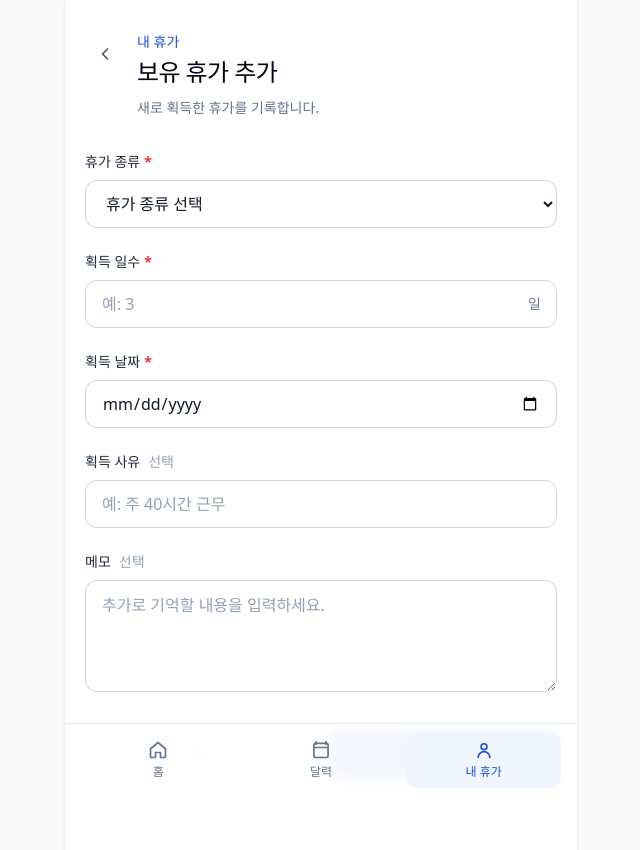
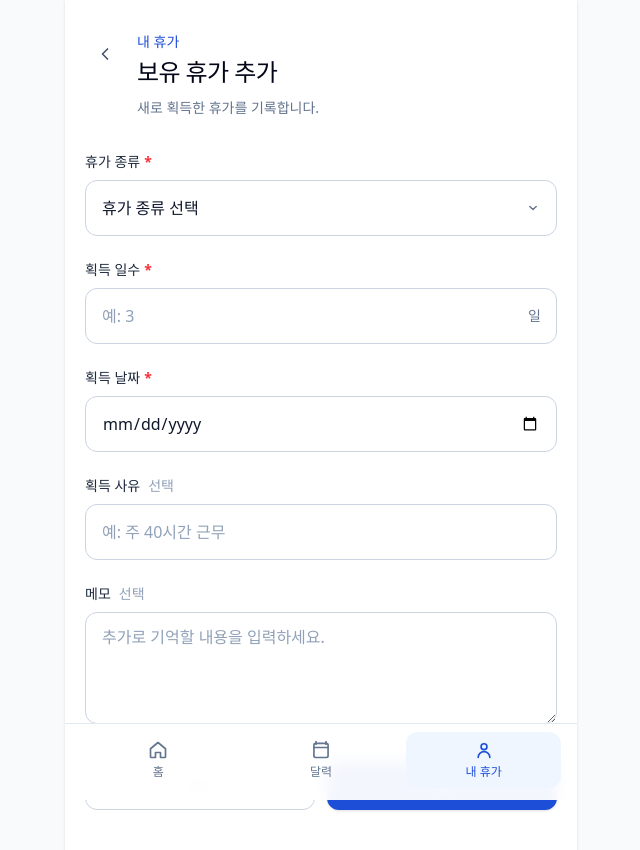
Before and after one commit to ldrugsnw/airforce_calandar, a React (Vite) app: page /leave/new in a window 1280 px wide. Shown: the top 850 px of the page, without its empty margins (319-959 px from the left). Built offline with nearby package versions, Linux system fonts and the light colour scheme.

Commit message:
fix: iPad 폼 입력 너비와 날짜 정렬 개선

```diff
--- a/src/components/LeaveGrantForm.tsx
+++ b/src/components/LeaveGrantForm.tsx
@@ -74,9 +74,10 @@ export function LeaveGrantForm({
   return (
     <form className="mt-8 space-y-6" noValidate onSubmit={handleSubmit}>
       <Field label="휴가 종류" required error={errors.type}>
+        <div className="relative min-w-0 w-full">
           <select
             aria-invalid={Boolean(errors.type)}
-          className={inputClassName(Boolean(errors.type))}
+            className={`${inputClassName(Boolean(errors.type))} appearance-none pr-12`}
             defaultValue={values.type}
             name="type"
           >
@@ -89,6 +90,8 @@ export function LeaveGrantForm({
               </option>
             ))}
           </select>
+          <SelectChevron />
+        </div>
       </Field>
 
       <Field label="획득 일수" required error={errors.days}>
@@ -113,7 +116,7 @@ export function LeaveGrantForm({
       <Field label="획득 날짜" required error={errors.acquiredDate}>
         <input
           aria-invalid={Boolean(errors.acquiredDate)}
-          className={inputClassName(Boolean(errors.acquiredDate))}
+          className={`${inputClassName(Boolean(errors.acquiredDate))} calendar-date-input calendar-date-input-centered`}
           defaultValue={values.acquiredDate}
           name="acquiredDate"
           type="date"
@@ -158,6 +161,25 @@ export function LeaveGrantForm({
   )
 }
 
+function SelectChevron() {
+  return (
+    <svg
+      aria-hidden="true"
+      className="pointer-events-none absolute right-4 top-1/2 size-4 -translate-y-1/2 text-slate-500"
+      fill="none"
+      viewBox="0 0 20 20"
+    >
+      <path
+        d="m6 8 4 4 4-4"
+        stroke="currentColor"
+        strokeLinecap="round"
+        strokeLinejoin="round"
+        strokeWidth="1.75"
+      />
+    </svg>
+  )
+}
+
 type FieldProps = {
   children: ReactNode
   error?: string
@@ -185,7 +207,7 @@ function Field({ children, error, hint, label, required }: FieldProps) {
 }
 
 function inputClassName(hasError: boolean) {
-  return `min-h-12 w-full rounded-xl border bg-white px-4 text-base text-slate-900 outline-none transition placeholder:text-slate-400 focus:ring-3 ${
+  return `h-14 min-w-0 w-full max-w-full rounded-xl border bg-white px-4 text-base leading-6 text-slate-900 outline-none transition placeholder:text-slate-400 focus:ring-3 ${
     hasError
       ? 'border-red-400 focus:border-red-500 focus:ring-red-100'
       : 'border-slate-300 focus:border-brand-500 focus:ring-brand-100'
--- a/src/pages/CalendarPage.tsx
+++ b/src/pages/CalendarPage.tsx
@@ -372,11 +372,11 @@ export function CalendarPage() {
             <p className="text-sm leading-6 text-slate-600">
               시작일과 종료일을 바꾸면 주말과 공휴일을 포함한 총일수가 자동으로 계산됩니다.
             </p>
-            <div className="mt-4 grid grid-cols-1 gap-4 sm:grid-cols-2">
-              <label className="text-sm font-semibold text-slate-800">
+            <div className="mt-4 grid min-w-0 grid-cols-1 gap-4">
+              <label className="block min-w-0 text-sm font-semibold text-slate-800">
                 시작일
                 <input
-                  className="mt-2 min-h-12 w-full rounded-2xl border border-slate-300 bg-white px-4 font-normal text-slate-900 outline-none focus:border-brand-500 focus:ring-2 focus:ring-brand-100"
+                  className="calendar-date-input calendar-date-input-centered mt-2 h-14 min-w-0 w-full max-w-full rounded-2xl border border-slate-300 bg-white px-4 text-base font-normal leading-6 text-slate-900 outline-none focus:border-brand-500 focus:ring-2 focus:ring-brand-100"
                   max={endDate ?? undefined}
                   onChange={(event) => {
                     setStartDate(
@@ -390,10 +390,10 @@ export function CalendarPage() {
                   value={startDate ?? ''}
                 />
               </label>
-              <label className="text-sm font-semibold text-slate-800">
+              <label className="block min-w-0 text-sm font-semibold text-slate-800">
                 종료일
                 <input
-                  className="mt-2 min-h-12 w-full rounded-2xl border border-slate-300 bg-white px-4 font-normal text-slate-900 outline-none focus:border-brand-500 focus:ring-2 focus:ring-brand-100"
+                  className="calendar-date-input calendar-date-input-centered mt-2 h-14 min-w-0 w-full max-w-full rounded-2xl border border-slate-300 bg-white px-4 text-base font-normal leading-6 text-slate-900 outline-none focus:border-brand-500 focus:ring-2 focus:ring-brand-100"
                   min={startDate ?? undefined}
                   onChange={(event) => {
                     setEndDate(
@@ -416,11 +416,11 @@ export function CalendarPage() {
                   : '날짜를 확인해주세요'}
               </p>
             </div>
-            <label className="mt-5 block text-sm font-semibold text-slate-800" htmlFor="edit-leave-grant">
+            <label className="mt-5 block min-w-0 text-sm font-semibold text-slate-800" htmlFor="edit-leave-grant">
               사용할 보유 휴가
-            </label>
+              <span className="relative mt-2 block min-w-0 w-full">
                 <select
-              className="mt-2 min-h-12 w-full rounded-2xl border border-slate-300 bg-white px-4 text-sm text-slate-900 outline-none focus:border-brand-500 focus:ring-2 focus:ring-brand-100"
+                  className="h-14 min-w-0 w-full max-w-full appearance-none rounded-2xl border border-slate-300 bg-white px-4 pr-12 text-base leading-6 text-slate-900 outline-none focus:border-brand-500 focus:ring-2 focus:ring-brand-100"
                   id="edit-leave-grant"
                   onChange={(event) => {
                     setSelectedLeaveGrantId(event.target.value)
@@ -435,6 +435,9 @@ export function CalendarPage() {
                     </option>
                   ))}
                 </select>
+                <SelectChevron />
+              </span>
+            </label>
             {formMessage?.type === 'error' && (
               <p className="mt-2 text-sm font-medium text-red-600" role="alert">
                 {formMessage.text}
@@ -483,11 +486,11 @@ export function CalendarPage() {
             </p>
             {availableLeaveGrants.length > 0 ? (
               <div className="mt-5">
-                <label className="text-sm font-semibold text-slate-800" htmlFor="leave-grant">
+                <label className="block min-w-0 text-sm font-semibold text-slate-800" htmlFor="leave-grant">
                   사용할 보유 휴가
-                </label>
+                  <span className="relative mt-2 block min-w-0 w-full">
                     <select
-                  className="mt-2 min-h-12 w-full rounded-2xl border border-slate-300 bg-white px-4 text-sm text-slate-900 outline-none focus:border-brand-500 focus:ring-2 focus:ring-brand-100"
+                      className="h-14 min-w-0 w-full max-w-full appearance-none rounded-2xl border border-slate-300 bg-white px-4 pr-12 text-base leading-6 text-slate-900 outline-none focus:border-brand-500 focus:ring-2 focus:ring-brand-100"
                       id="leave-grant"
                       onChange={(event) => {
                         setSelectedLeaveGrantId(event.target.value)
@@ -502,6 +505,9 @@ export function CalendarPage() {
                         </option>
                       ))}
                     </select>
+                    <SelectChevron />
+                  </span>
+                </label>
                 {formMessage?.type === 'error' && (
                   <p className="mt-2 text-sm font-medium text-red-600" role="alert">
                     {formMessage.text}
@@ -547,3 +553,22 @@ export function CalendarPage() {
     </>
   )
 }
+
+function SelectChevron() {
+  return (
+    <svg
+      aria-hidden="true"
+      className="pointer-events-none absolute right-4 top-1/2 size-4 -translate-y-1/2 text-slate-500"
+      fill="none"
+      viewBox="0 0 20 20"
+    >
+      <path
+        d="m6 8 4 4 4-4"
+        stroke="currentColor"
+        strokeLinecap="round"
+        strokeLinejoin="round"
+        strokeWidth="1.75"
+      />
+    </svg>
+  )
+}
--- a/src/styles.css
+++ b/src/styles.css
@@ -31,3 +31,26 @@ button,
 a {
   -webkit-tap-highlight-color: transparent;
 }
+
+.calendar-date-input {
+  display: block;
+  width: 100%;
+  min-width: 0;
+  max-width: 100%;
+  -webkit-appearance: none;
+  appearance: none;
+}
+
+.calendar-date-input::-webkit-date-and-time-value {
+  min-height: 1.5rem;
+  text-align: left;
+}
+
+.calendar-date-input-centered::-webkit-date-and-time-value,
+.calendar-date-input-centered::-webkit-datetime-edit {
+  display: flex;
+  align-items: center;
+  height: 100%;
+  min-height: 0;
+  padding-block: 0;
+}
```
Also changed, not shown: 2 other files (tests, documents, lock files or other folders). Lines whose indentation alone changed are shown as unchanged.
